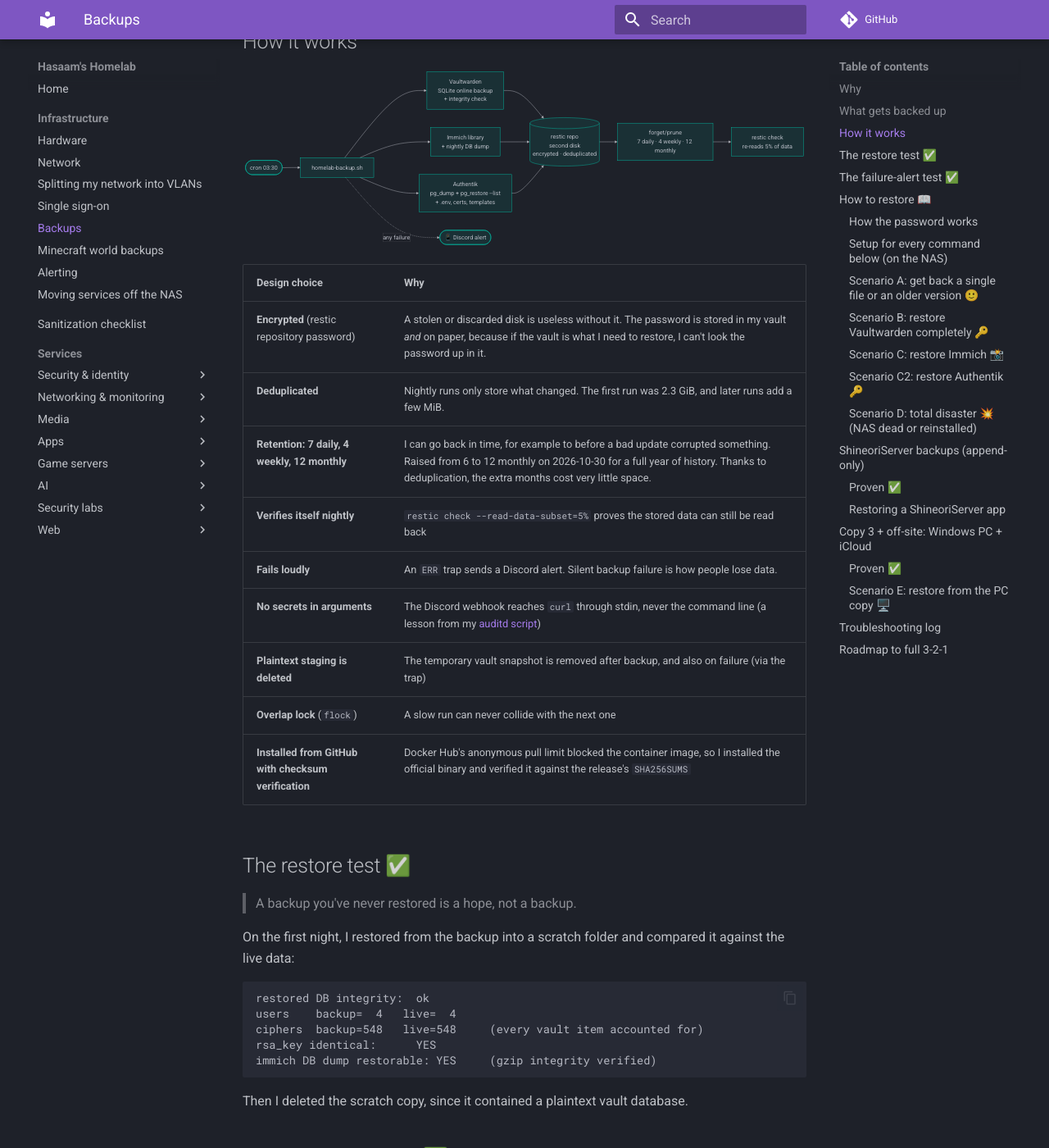
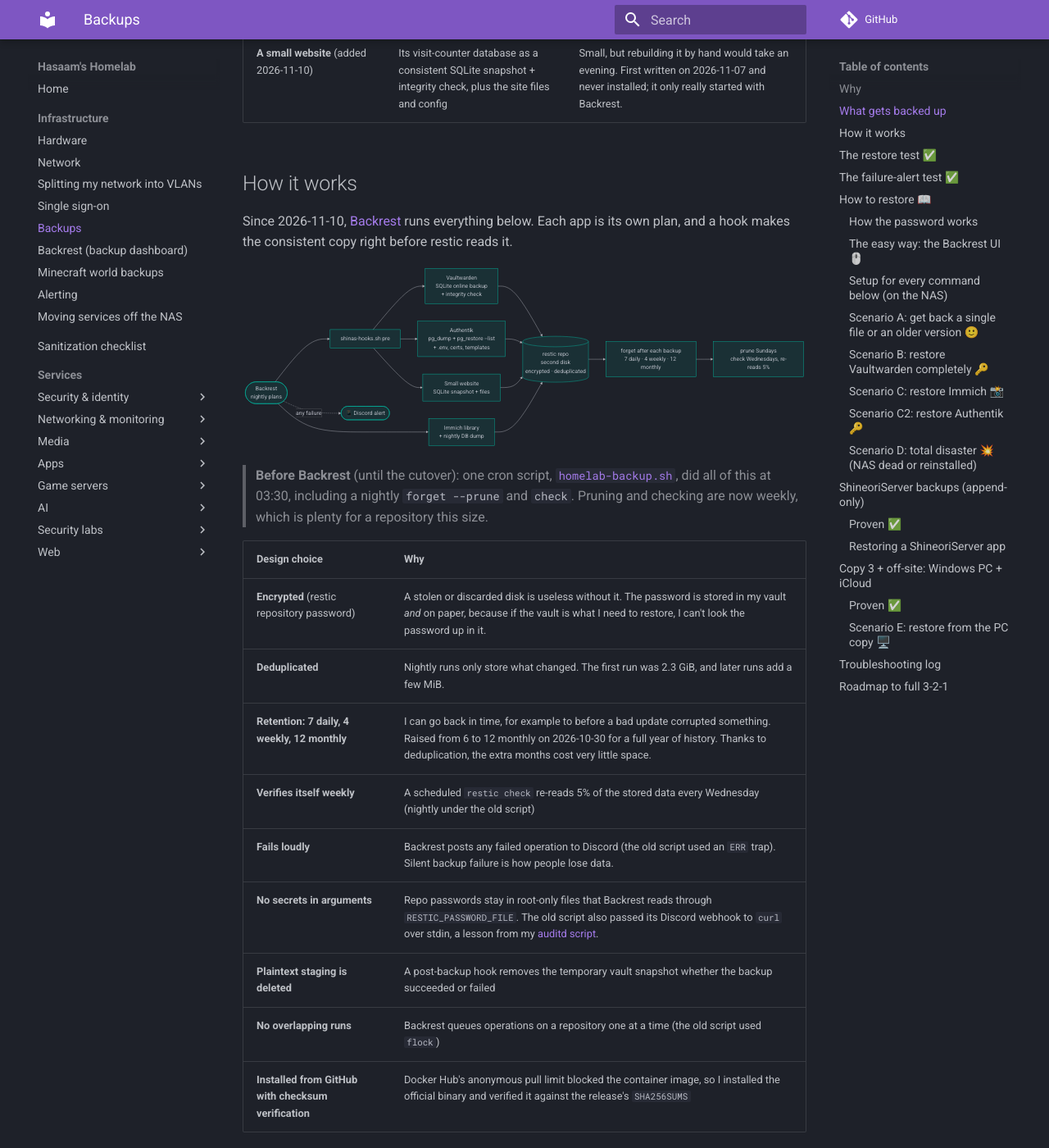
Before and after one commit to Shineori/homelab, an MkDocs documentation site: the page built from docs/infrastructure/backups.md, in a window 1280 px wide and 1400 px high, scrolled down 1743 px. Shown: the whole window at 82% size. Built offline with MkDocs 1.6.1 and Material for MkDocs 9.7.7, drawn with Linux system fonts in a browser that asks for light colours; comment, search, counter and statistics services are not loaded; some of the changed text lies outside the part shown.

Commit message:
Add Backrest: one dashboard and scheduler for all restic backups
New Backrest page (hub on the NAS, laptop as a multihost client), backups page updated for Backrest plans, hooks, schedules and plan: snapshot tags, and the new hook scripts. Old cron scripts kept until the cutover.

````diff
--- a/docs/infrastructure/backups.md
+++ b/docs/infrastructure/backups.md
@@ -4,10 +4,11 @@
 
 | | |
 |---|---|
-| **Tool** | [restic](https://restic.net) 0.19.1 (single binary, checksum-verified on install) |
-| **Schedule** | Nightly at 03:30 (an hour after Immich's own 02:00 database dump) |
+| **Tool** | [restic](https://restic.net) 0.19.1, scheduled and managed by **[Backrest](backrest.md)** since 2026-11-10 |
+| **Schedule** | Nightly, one Backrest plan per app: Vaultwarden 01:00, Authentik 01:10, small website 01:20, Immich 02:30 (after Immich's own 02:00 database dump). The old 03:30 cron script runs in parallel until the cutover. |
 | **Destination** | Encrypted restic repository on the NAS's **second physical disk** |
-| **Script** | [`scripts/homelab-backup.sh`](https://github.com/shineori/homelab/blob/main/scripts/homelab-backup.sh) |
+| **Hooks** | [`scripts/shinas-hooks.sh`](https://github.com/shineori/homelab/blob/main/scripts/shinas-hooks.sh) (consistent copies before each backup). Retiring: [`scripts/homelab-backup.sh`](https://github.com/shineori/homelab/blob/main/scripts/homelab-backup.sh) |
+| **Dashboard** | [Backrest](backrest.md): one page for both servers, with point-and-click restores |
 | **Also covers** | ShineoriServer's apps, through an append-only backup server ([details below](#shineoriserver-backups-append-only)) |
 | **Copy 3 + off-site** | My Windows PC pulls both repositories every morning into its own repository inside iCloud Drive ([details below](#copy-3-off-site-windows-pc-icloud)) |
 | **Retention** | 7 daily, 4 weekly, 12 monthly (one year of history), on every copy |
@@ -29,33 +30,40 @@
 | *Excluded:* Immich thumbnails + transcoded video | | Regenerable, and would only bloat the backups |
 | **Authentik** database (added 2026-10-30) | `pg_dump -Fc` while it runs, then `pg_restore --list` to prove the dump is readable | My single sign-on sits in front of several apps. Losing it means rebuilding every login flow and passkey. A dump is consistent; a copied Postgres folder is not. |
 | Authentik `.env`, `compose.yml`, `data`, `certs`, `custom-templates` | Copied into a root-only staging folder | `.env` holds the secret key. Without it, a restored database can't decrypt its own stored secrets. |
+| **A small website** (added 2026-11-10) | Its visit-counter database as a consistent SQLite snapshot + integrity check, plus the site files and config | Small, but rebuilding it by hand would take an evening. First written on 2026-11-07 and never installed; it only really started with Backrest. |
 
 ## How it works
 
+Since 2026-11-10, [Backrest](backrest.md) runs everything below. Each app is its own plan, and a hook makes the consistent copy right before restic reads it.
+
 ```mermaid
 flowchart LR
-    cron([cron 03:30]) --> s[homelab-backup.sh]
-    s --> v[Vaultwarden<br/>SQLite online backup<br/>+ integrity check]
-    s --> i[Immich library<br/>+ nightly DB dump]
-    s --> a[Authentik<br/>pg_dump + pg_restore --list<br/>+ .env, certs, templates]
+    b([Backrest<br/>nightly plans]) --> h[shinas-hooks.sh pre]
+    h --> v[Vaultwarden<br/>SQLite online backup<br/>+ integrity check]
+    h --> a[Authentik<br/>pg_dump + pg_restore --list<br/>+ .env, certs, templates]
+    h --> w[Small website<br/>SQLite snapshot + files]
+    b --> i[Immich library<br/>+ nightly DB dump]
     v --> r[(restic repo<br/>second disk<br/>encrypted · deduplicated)]
+    a --> r
+    w --> r
     i --> r
-    a --> r
-    r --> k[forget/prune<br/>7 daily · 4 weekly · 12 monthly]
-    k --> c[restic check<br/>re-reads 5% of data]
-    s -. any failure .-> d([📱 Discord alert])
+    r --> k[forget after each backup<br/>7 daily · 4 weekly · 12 monthly]
+    k --> p[prune Sundays<br/>check Wednesdays, re-reads 5%]
+    b -. any failure .-> d([📱 Discord alert])
 ```
+
+> **Before Backrest** (until the cutover): one cron script, [`homelab-backup.sh`](https://github.com/shineori/homelab/blob/main/scripts/homelab-backup.sh), did all of this at 03:30, including a nightly `forget --prune` and `check`. Pruning and checking are now weekly, which is plenty for a repository this size.
 
 | Design choice | Why |
 |---|---|
 | **Encrypted** (restic repository password) | A stolen or discarded disk is useless without it. The password is stored in my vault *and* on paper, because if the vault is what I need to restore, I can't look the password up in it. |
 | **Deduplicated** | Nightly runs only store what changed. The first run was 2.3 GiB, and later runs add a few MiB. |
 | **Retention: 7 daily, 4 weekly, 12 monthly** | I can go back in time, for example to before a bad update corrupted something. Raised from 6 to 12 monthly on 2026-10-30 for a full year of history. Thanks to deduplication, the extra months cost very little space. |
-| **Verifies itself nightly** | `restic check --read-data-subset=5%` proves the stored data can still be read back |
-| **Fails loudly** | An `ERR` trap sends a Discord alert. Silent backup failure is how people lose data. |
-| **No secrets in arguments** | The Discord webhook reaches `curl` through stdin, never the command line (a lesson from my [auditd script](../services/security-monitoring.md)) |
-| **Plaintext staging is deleted** | The temporary vault snapshot is removed after backup, and also on failure (via the trap) |
-| **Overlap lock** (`flock`) | A slow run can never collide with the next one |
+| **Verifies itself weekly** | A scheduled `restic check` re-reads 5% of the stored data every Wednesday (nightly under the old script) |
+| **Fails loudly** | Backrest posts any failed operation to Discord (the old script used an `ERR` trap). Silent backup failure is how people lose data. |
+| **No secrets in arguments** | Repo passwords stay in root-only files that Backrest reads through `RESTIC_PASSWORD_FILE`. The old script also passed its Discord webhook to `curl` over stdin, a lesson from my [auditd script](../services/security-monitoring.md). |
+| **Plaintext staging is deleted** | A post-backup hook removes the temporary vault snapshot whether the backup succeeded or failed |
+| **No overlapping runs** | Backrest queues operations on a repository one at a time (the old script used `flock`) |
 | **Installed from GitHub with checksum verification** | Docker Hub's anonymous pull limit blocked the container image, so I installed the official binary and verified it against the release's `SHA256SUMS` |
 
 ## The restore test ✅
@@ -104,6 +112,12 @@
 | `/root/.restic-password` (root-only file on the NAS) | **Automatically**, every night. I never type it. |
 | 🔐 My vault + 📝 a paper copy | **Disaster only:** the NAS was reinstalled, the file is gone, or the backup disk moved to another machine |
 
+### The easy way: the Backrest UI 🖱️
+
+Open [Backrest](backrest.md), pick the plan, pick a snapshot, then **Restore** (to a folder of your choice) or **Download** a single file. Everything below is the command-line fallback, for when Backrest itself is down.
+
+> **Tags:** Backrest tags its snapshots `plan:vaultwarden`, `plan:immich`, `plan:authentik`. Snapshots from the old script use plain `vaultwarden`, `immich`, `authentik` and age out by November 2027. `restic snapshots` shows both.
+
 ### Setup for every command below (on the NAS)
 
 ```bash
@@ -115,7 +129,7 @@
 ### Scenario A: get back a single file or an older version 🙂
 
 ```bash
-sudo -E restic restore latest --tag vaultwarden --target /tmp/restore   # or a snapshot ID instead of "latest"
+sudo -E restic restore latest --tag plan:vaultwarden --target /tmp/restore   # or a snapshot ID instead of "latest"
 # ...copy what you need out of /tmp/restore, then:
 sudo rm -rf /tmp/restore
 ```
@@ -130,7 +144,7 @@
 ### Scenario B: restore Vaultwarden completely 🔑
 
 ```bash
-sudo -E restic restore latest --tag vaultwarden --target /tmp/restore
+sudo -E restic restore latest --tag plan:vaultwarden --target /tmp/restore
 cd ~/docker/vaultwarden && sudo docker compose stop          # nothing writes during the swap
 sudo cp -a vw-data vw-data.before-restore                    # safety copy of the current state
 sudo cp -a /tmp/restore/volume2/backups/staging/vaultwarden/. vw-data/
@@ -141,13 +155,13 @@
 
 ### Scenario C: restore Immich 📸
 
-1. Restore the library: `sudo -E restic restore latest --tag immich --target /tmp/restore`, then copy `.../immich/library/` back into place with the stack stopped
+1. Restore the library: `sudo -E restic restore latest --tag plan:immich --target /tmp/restore`, then copy `.../immich/library/` back into place with the stack stopped
 2. The database comes back from the newest dump in `library/backups/*.sql.gz`, following **Immich's official restore procedure for the installed version** (it loads the dump into a fresh, empty database container). Thumbnails regenerate on their own afterwards.
 
 ### Scenario C2: restore Authentik 🔑
 
 ```bash
-sudo -E restic restore latest --tag authentik --target /tmp/restore
+sudo -E restic restore latest --tag plan:authentik --target /tmp/restore
 S=/tmp/restore/volume2/backups/staging/authentik
 cd ~/docker/authentik && sudo docker compose stop server worker      # keep only the database running
 sudo cp -a $S/.env $S/compose.yml .                                  # .env holds the secret key: it must match the database
@@ -172,7 +186,7 @@
 
 ```mermaid
 flowchart LR
-    cron([cron 04:15<br/>laptop]) --> s[laptop-backup.sh]
+    cron([Backrest plan apps<br/>laptop, nightly]) --> s[laptop-hooks.sh pre]
     s --> d[Dawarich<br/>pg_dump + pg_restore --list]
     s --> a[addy.io<br/>mariadb-dump --single-transaction]
     s --> p[Uptime Kuma, Karakeep, Paperless<br/>paused ~3 s for a consistent copy]
@@ -183,7 +197,7 @@
     w --> r
     r -- HTTP over LAN --> rs[rest-server on ShiNAS<br/>--append-only --private-repos]
     rs --> repo[(second disk<br/>separate repository)]
-    nas([cron Sun 05:00<br/>ShiNAS]) --> pr[laptop-backup-prune.sh<br/>forget/prune + check]
+    nas([Backrest on ShiNAS<br/>prune Sun · check Wed]) --> pr[laptop-forget hook<br/>forget 7·4·12, then prune]
     pr --> repo
     s -. any failure .-> dc([📱 Discord alert])
     pr -. any failure .-> dc
@@ -193,8 +207,8 @@
 |---|---|
 | **What** | Dawarich (database dump + its files), Karakeep (`data` volume), Uptime Kuma, Paperless (documents, database and search index), addy.io (database dump + its folder: config, app key and DKIM key; added 2026-10-30), `~/docker/sites` (a small Node site and its JSON data file; added 2026-10-30), Dozzle (login and agent certificate; added 2026-11-05), Omada Controller auto backup files (added 2026-11-05), plus each app's compose file and `.env`. Homarr was included until it was retired on 2026-10-28. |
 | **Not included** | Karakeep's search index (rebuildable), AI models (re-downloadable), the Minecraft world (it has [its own daily backup](minecraft-backups.md); I briefly added it here too, then took it back out the same day because one Minecraft backup process is plenty) |
-| **Schedule** | Laptop nightly at 04:15, after the NAS's own 03:30 run so they don't compete for the disk. NAS cleanup Sundays at 05:00. |
-| **Scripts** | [`laptop-backup.sh`](https://github.com/shineori/homelab/blob/main/scripts/laptop-backup.sh) on the laptop, [`laptop-backup-prune.sh`](https://github.com/shineori/homelab/blob/main/scripts/laptop-backup-prune.sh) on the NAS |
+| **Schedule** | Run by [Backrest](backrest.md) since 2026-11-10: the laptop's `apps` plan nightly at 03:15 UTC (the laptop's clock is UTC), the NAS's forget + prune Sundays 06:30 and a 5% check Wednesdays. The old crons (04:15 laptop, Sundays 05:00 NAS) run in parallel until the cutover. |
+| **Scripts** | Hooks: [`laptop-hooks.sh`](https://github.com/shineori/homelab/blob/main/scripts/laptop-hooks.sh) (dumps and the short app pause) and the `laptop-forget` step in [`shinas-hooks.sh`](https://github.com/shineori/homelab/blob/main/scripts/shinas-hooks.sh). Retiring: [`laptop-backup.sh`](https://github.com/shineori/homelab/blob/main/scripts/laptop-backup.sh), [`laptop-backup-prune.sh`](https://github.com/shineori/homelab/blob/main/scripts/laptop-backup-prune.sh) |
 | **Backup server** | [`stacks/restic-server/`](https://github.com/shineori/homelab/tree/main/stacks/restic-server), bound to the NAS's LAN IP |
 | **Size** | First run: 340 MiB of data, 167 MiB stored after compression |
 
@@ -204,7 +218,7 @@
 | **Encrypted on the laptop** | The NAS only ever receives encrypted data |
 | **`--private-repos`** | The laptop's login can only reach its own repository |
 | **A separate repository** | The NAS's backups and the laptop's can't affect each other |
-| **`pg_dump` for Dawarich, a short pause for the SQLite apps** | Both give a consistent copy. PostgreSQL can dump while it runs. For the small SQLite apps, stopping them for about 3 seconds is simpler and more reliable than locating every database file. An `EXIT` trap restarts them even if the backup fails. |
+| **`pg_dump` for Dawarich, a short pause for the SQLite apps** | Both give a consistent copy. PostgreSQL can dump while it runs. For the small SQLite apps, stopping them for about 3 seconds is simpler and more reliable than locating every database file. A post-backup hook restarts them whether the backup succeeded or failed, and an `ERR` trap inside the pre-backup hook restarts them if a dump fails first. |
 | **Secrets in root-only files** | The server login lives in a `chmod 600` repository file and the encryption key in a `chmod 600` password file. Both were typed with `read -s`, so neither appeared on screen or in shell history. The key is also in my password manager. |
 
 ### Proven ✅
@@ -293,7 +307,7 @@
 $env:RESTIC_REPOSITORY    = "$env:USERPROFILE\iCloudDrive\Backups\restic-offsite"
 $env:RESTIC_PASSWORD_FILE = 'C:\Backups\keys\offsite.pass'   # or leave this out and type the password from my vault
 & $R snapshots --group-by host,tags
-& $R restore latest --tag vaultwarden --target C:\Temp\restore
+& $R restore latest --tag plan:vaultwarden --target C:\Temp\restore
 ```
 
 Then copy the restored files to a rebuilt server and follow Scenarios B, C and C2. If the PC is gone too, sign in to iCloud on any computer, let the folder download, install restic and point it at that folder.
@@ -316,6 +330,9 @@
 | `restic` not found from the scheduled task | winget installed restic but didn't create its usual command shortcut | The script finds the newest `restic_*.exe` in winget's package folder, which also survives restic upgrades |
 | *Access is denied* registering the task to run while signed out | That mode (S4U) needs an elevated prompt | Registered it to run while I'm signed in. The PC never sleeps, and a missed run catches up later. |
 | The PC re-copied 6 old snapshots on its second run | Its daily cleanup forgot snapshots the NAS still had (the NAS prunes weekly), so `restic copy` saw them as missing | Moved the PC's forget/prune/check to Sundays only |
+| **A small website's backup step never ran** (found 2026-11-10) | Written and dry-run tested on 2026-11-07, staged in my home folder, never installed. The same mistake as Authentik ten days earlier. | Became its own [Backrest](backrest.md) plan; the first snapshot appeared on the dashboard the same day. The real fix is the dashboard: a plan that never ran now shows up as an empty row instead of hiding. |
+| My first Backrest schedule put Immich at 01:30 | That's *before* Immich's own 02:00 database dump, so each snapshot would carry the previous night's dump | Moved the Immich plan to 02:30. The old 03:30 time was chosen for exactly this reason, which is why it's written down here. |
+| Backrest pairing showed **Disconnected** | A race in Backrest's experimental multihost sync | Authorized the laptop by its key ID instead ([details](backrest.md#troubleshooting-log)) |
 
 ## Roadmap to full 3-2-1
 
@@ -327,6 +344,8 @@
 - [x] **Back up Authentik** ✅ *Done 2026-10-30:* database dump plus `.env`, certs and templates, verified readable
 - [x] **One year of history** ✅ *Done 2026-10-30:* retention raised to 12 monthly on every copy
 - [x] **Back up ShineoriServer too** ✅ *Done:* nightly, encrypted, append-only backups to the NAS, with a tested restore ([above](#shineoriserver-backups-append-only))
-- [ ] **Dead-man's switch:** an Uptime Kuma push monitor that alerts if a night's backup *doesn't run at all* (the Discord trap only catches runs that start and then fail)
+- [x] **One dashboard for every backup** ✅ *Done 2026-11-10:* [Backrest](backrest.md) schedules, prunes, checks and restores both servers' backups from one page
+- [ ] **Retire the old cron scripts** after a clean parallel week, and delete them after a clean month
+- [ ] **Dead-man's switch:** Backrest's dashboard now flags overdue backups, but nothing alerts me if Backrest itself stops. An Uptime Kuma push monitor would cover that.
 - [x] **Add Paperless** ✅ *Done 2026-10-28:* it moved to ShineoriServer, so it joined the laptop's nightly append-only backup. Paperless uses SQLite, so it's paused for a few seconds like the other small apps, and its whole folder (`data/`, `media/`, compose file) is backed up.
 - [ ] Quarterly restore drill, including a full reload of the Dawarich and Authentik databases into test containers, and a restore from the PC copy
--- a/mkdocs.yml
+++ b/mkdocs.yml
@@ -29,6 +29,7 @@
       - "Splitting my network into VLANs": infrastructure/vlan-segmentation.md
       - Single sign-on: infrastructure/sso.md
       - Backups: infrastructure/backups.md
+      - "Backrest (backup dashboard)": infrastructure/backrest.md
       - "Minecraft world backups": infrastructure/minecraft-backups.md
       - Alerting: infrastructure/alerting.md
       - "Moving services off the NAS": infrastructure/migration.md
````
Also changed, not shown: README.md (+1 -0 lines), docs/index.md (+1 -0 lines), docs/infrastructure/backrest.md (added, +106 -0 lines), 2 other files.
